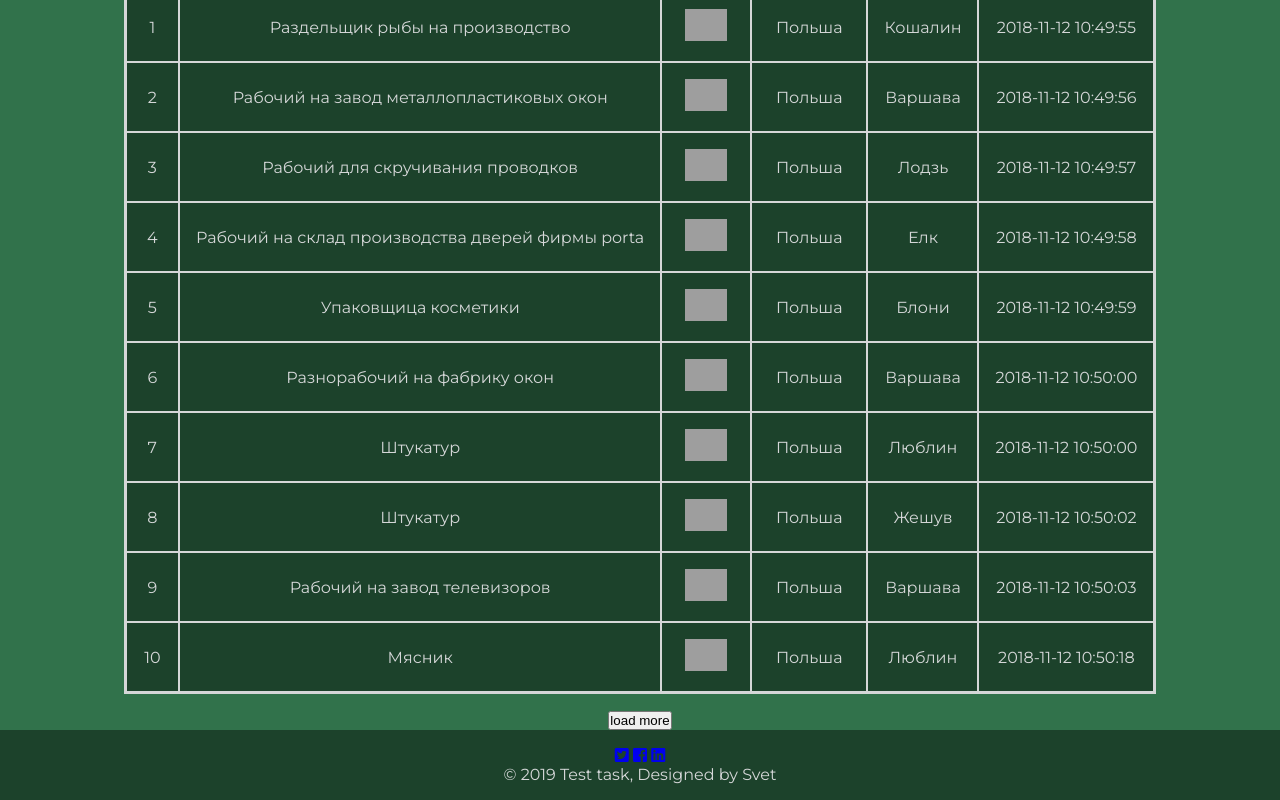
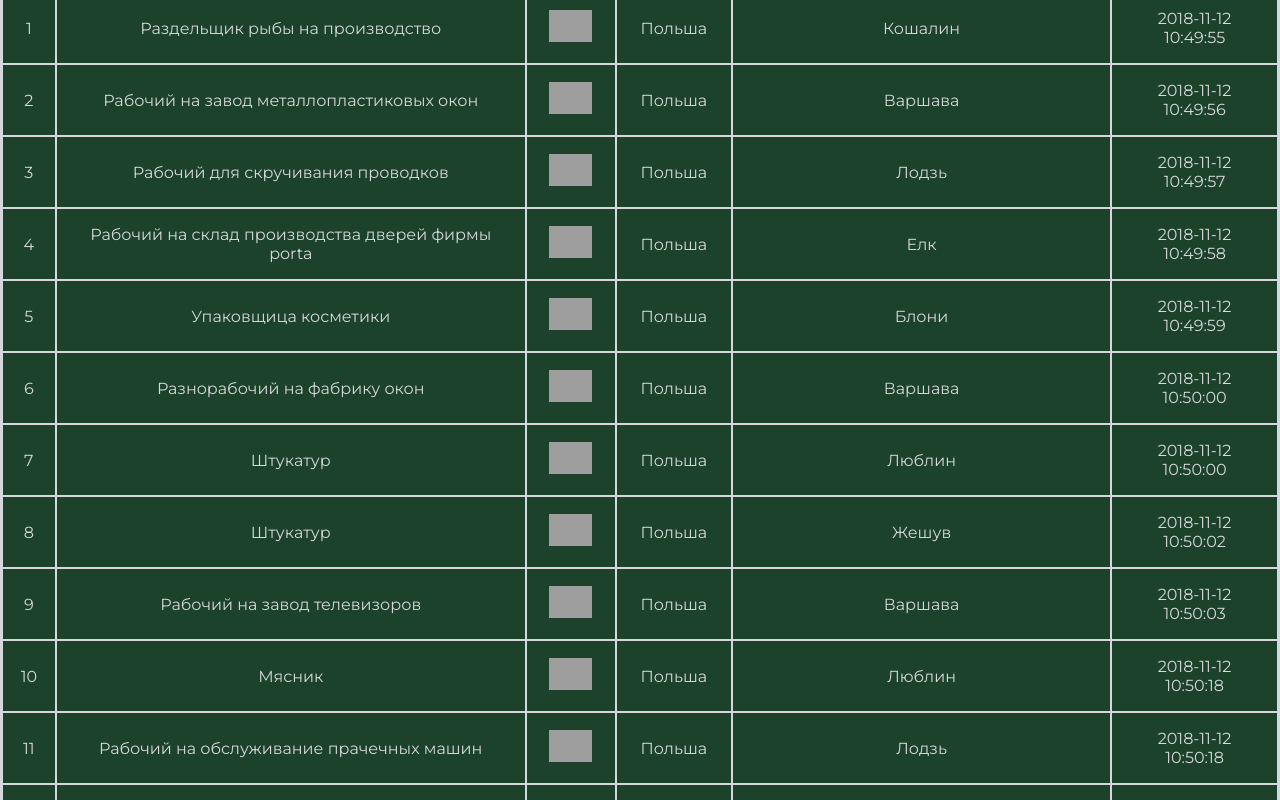
Before and after one commit to SvitlanaTsupryk-jul18/FotoMaxe, a website: page index.html in a window 1280 px wide. Both pictures are taken after a click on the button "load more". Shown: the part 268-1068 px from the top of the page. Drawn offline with nearby package versions, Linux system fonts and the light colour scheme; files that its build step writes are made by us from their sources; grey boxes are pictures that could not be loaded.

Commit message:
add script for button load more

```diff
--- a/index.html
+++ b/index.html
@@ -59,7 +59,9 @@
             <tbody>
             </tbody>
         </table>
-        <button type="button">load more</button>
+
+        <button class="btn" type="button">load more</button>
+
     </section>
     <footer class="footer">
         <div class="footer__socials">
--- a/script.js
+++ b/script.js
@@ -1,3 +1,5 @@
+'use strict';
+
 (function () {
 
     // invocation
@@ -35,7 +37,8 @@
             if (request.status >= 200 && request.status < 400) {
                 let data = JSON.parse(request.responseText).data;
                 addinTable(Object.values(data));
-                console.log(Object.values(data));
+                loadMore(Object.values(data));
+                //console.log(Object.values(data));
             } else {
                 throw new Error(`Something went wrong ${request.status}`);
             }
@@ -47,20 +50,26 @@
 
     // make table
 
-    function addinTable(dataArr) {
-
+    function addinTable(dataArr, page = 0) {
         let table = document.querySelector('table');
         let tbody = table.querySelector('tbody');
-        // let pageNum = document.querySelector('.pagenumber');
 
-        tbody.innerHTML = "";
-        for (let i = 0; i < 10; i++) {
+        for (let i = 0 + page * 10; i < 10 + page * 10; i++) {
             tbody.insertAdjacentHTML("beforeend", `<tr><td>${i+1}</td><td> ${dataArr[i].name}</td><td><img src="${dataArr[i].image}"></td><td>${dataArr[i].country}</td><td>${dataArr[i].city}</td><td>${dataArr[i].date}</td></tr>`);
         }
         table.appendChild(tbody);
-        // pageNum.innerHTML = page + 1;
     }
 
+    //load more in table
 
+    function loadMore(dataArr) {
+        let buttonMore = document.querySelector(".btn");
+        let page = 1;
+        buttonMore.addEventListener("click", function () {
+            addinTable(dataArr, page);
+            page++;
+            console.log(page);
+        });
+    }
 
 })();
```
